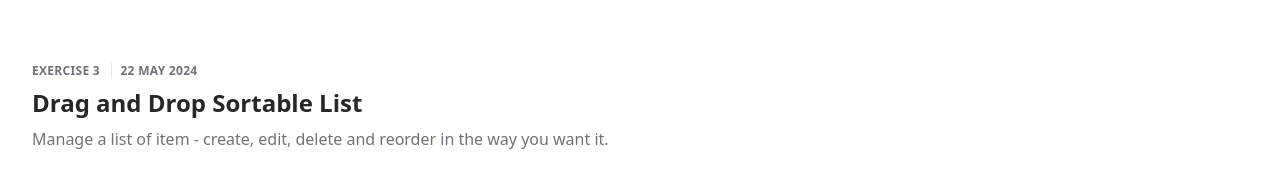
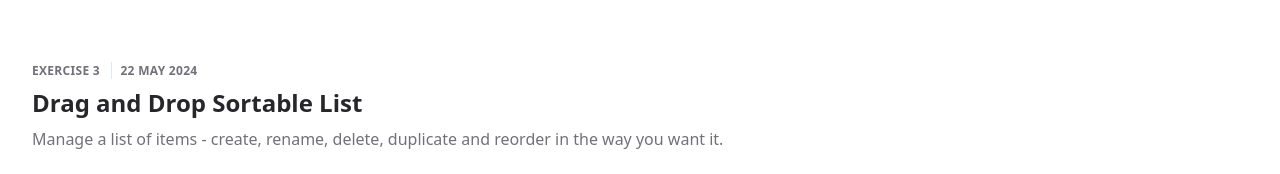
Before and after one commit to artylope/eieio, a Next.js app: page / in a window 1280 px wide. Shown: the part 1202-1376 px from the top of the page. Built offline with nearby package versions, Linux system fonts and the light colour scheme.

Commit message:
description

```diff
--- a/src/app/page.js
+++ b/src/app/page.js
@@ -28,7 +28,7 @@ export default function Home() {
           subtitle="3"
           date="22 May 2024"
           title="Drag and Drop Sortable List"
-          description="Manage a list of item - create, edit, delete and reorder in the way you want it.">
+          description="Manage a list of items - create, rename, delete, duplicate and reorder in the way you want it.">
           <Sortable />
         </Template>
       </div>
```
